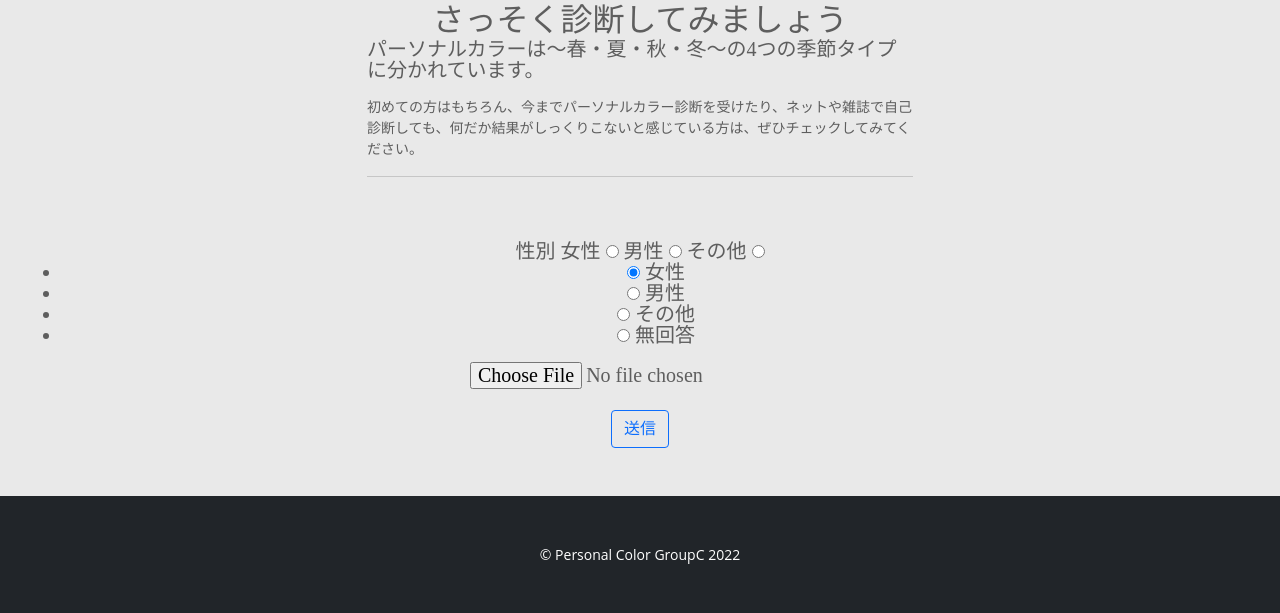
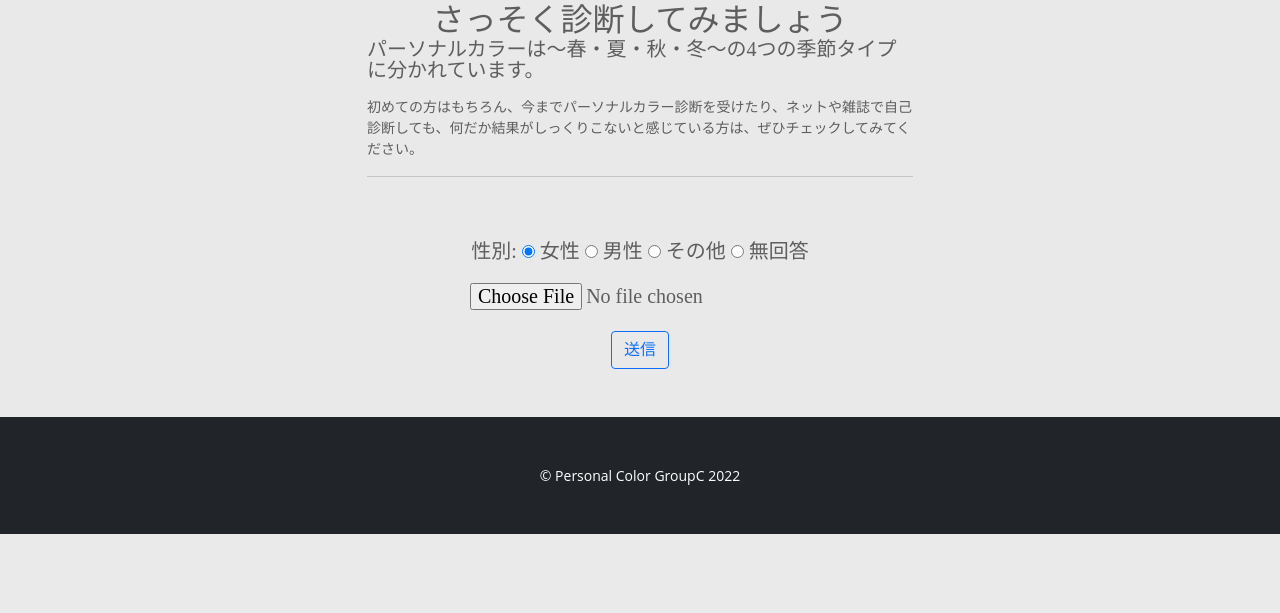
Before and after one commit to naturalmemo/personal_color, a Django app: page / in a window 1280 px wide. Shown: the part 1355-1968 px from the top of the page. After the commit the page ends 1889 px from the top, so only its background shows below. Run offline with Django 3.2, Linux system fonts and the light colour scheme; some libraries are stand-ins or nearby versions.

Commit message:
radio反映成功

```diff
--- a/personal_color/templates/index.html
+++ b/personal_color/templates/index.html
@@ -63,25 +63,17 @@
                 </div>
             </div>
             <div class="text-center lead">
-                <font face="筑紫ゴシック">
-                    <label>性別</label>
-                    <label for="r_female">女性 <input id="r_female" type="radio" name="gender" value="女性"></label>
-                    <label for="r_male">男性 <input id="r_male" type="radio" name="gender" value="男性"></label>
-                    <label for="r_others">その他 <input id="r_others" type="radio" name="gender" value="その他"></label>
-
-            </div>
-            <div class="text-center lead">
                 <form method="post" enctype="multipart/form-data">
+                    <font face="筑紫ゴシック">
                     {% csrf_token %}
-                    {% comment %} {% for value, text in form.gender %}
-                        <li>{{value}}
-                         <input name="gender" type="radio" value="{{ value }}" {% if value == form.gender.value %}checked{% endif %}>{{ text }}
-                        </li>
-                    {% endfor %}  {% endcomment %}
-                    {{ form.gender }}
+                    性別:
+                    {% for value in form.gender %}
+                        {{value}}
+                    {% endfor %}
+                    <br><br>
                     {{ form.img }}<br><br>
                     <button class="btn btn-outline-primary" type="submit">送信</button>
-                </font>
+                    </font>
                 </form>
             </div>
         </section>
```
